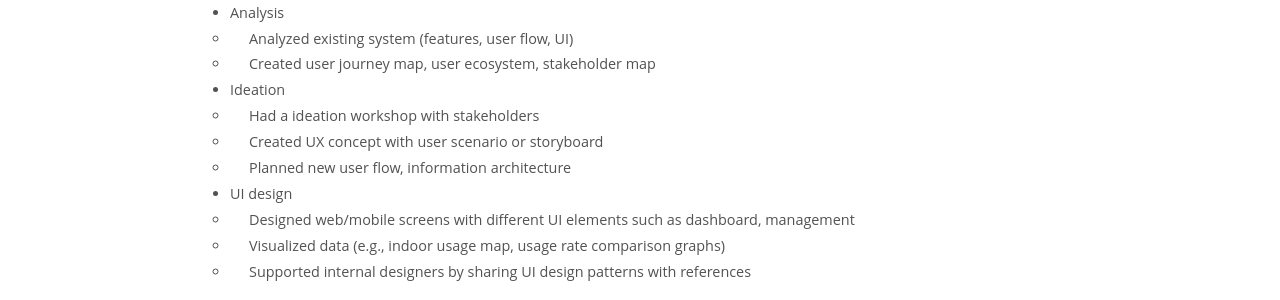
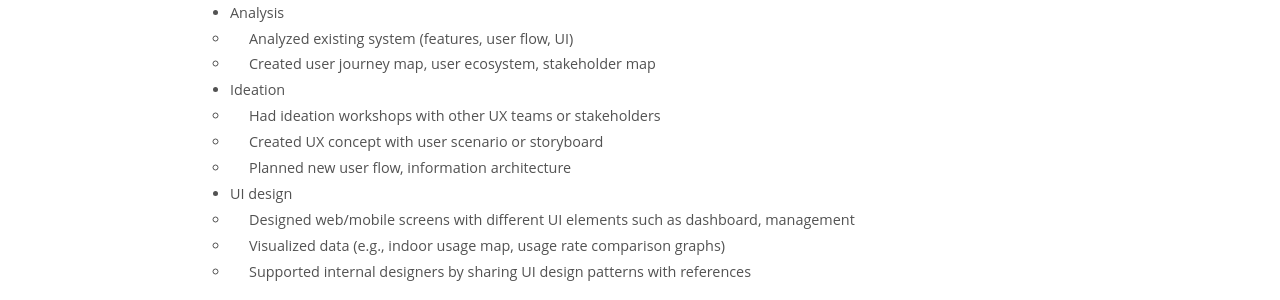
Before and after one commit to ljeun/portfolio_back, a Jekyll site: the page built from _posts/2017-05-01-samsungsds-enterprisesolutions.markdown, in a window 1280 px wide. Shown: the part 1534-1834 px from the top of the page. Built offline with Jekyll 4.4.1, drawn with Linux system fonts in a browser that asks for light colours.

Commit message:
update texts

```diff
--- a/_posts/2017-05-01-samsungsds-enterprisesolutions.markdown
+++ b/_posts/2017-05-01-samsungsds-enterprisesolutions.markdown
@@ -7,7 +7,7 @@ period: 2014-2017
 role: User Research, UI Research, Concept Design, UI Design, Prototyping, Data Visualization
 overview: UX design for Enterprise IT solutions in the retail and mobility industry.I have designed end-to-end user experience from field research to building information architecture and designing specific screens
 section_1: What I did
-content_1: I have designed end-to-end user experience for enterprise solutions, for example, <a href="https://www.samsungsds.com/global/en/solutions/off/nde/nexshop_digital_experience.html" class="link">Nexshop</a> for retail companies. Due to the privacy reasons, it is hard to show any specific visuals as a result, but I did design works from user research, concept design to specific screen design for web or mobile with detail specifications. I have used different kinds of tools such as Powerpoint, Balsamiq, Adobe Illustrator, Sketch, and Invision. <ul><li>User research <ul> <li> observed the context of use (field research) (e.g., Retail shops, Bus usage behavior in Vietnam)</li> <li>Interviewed stakeholders and users with semi-structured interview questions</li> <li>Evaluated usability in qualitative/quantitative ways.</li></ul></li><li>Analysis <ul><li>Analyzed existing system (features, user flow, UI)</li><li>Created user journey map, user ecosystem, stakeholder map </li></ul><li>Ideation <ul><li>Had a ideation workshop with stakeholders</li><li>Created UX concept with user scenario or storyboard</li><li> Planned new user flow,  information architecture</li></ul><li>UI design <ul><li>Designed web/mobile screens with different UI elements such as dashboard, management</li><li>Visualized data (e.g., indoor usage map, usage rate comparison graphs)</li><li>Supported internal designers by sharing UI design patterns with references </li></ul></ul>
+content_1: I have designed end-to-end user experience for enterprise solutions, for example, <a href="https://www.samsungsds.com/global/en/solutions/off/nde/nexshop_digital_experience.html" class="link">Nexshop</a> for retail companies. Due to the privacy reasons, it is hard to show any specific visuals as a result, but I did design works from user research, concept design to specific screen design for web or mobile with detail specifications. I have used different kinds of tools such as Powerpoint, Balsamiq, Adobe Illustrator, Sketch, and Invision. <ul><li>User research <ul> <li> observed the context of use (field research) (e.g., Retail shops, Bus usage behavior in Vietnam)</li> <li>Interviewed stakeholders and users with semi-structured interview questions</li> <li>Evaluated usability in qualitative/quantitative ways.</li></ul></li><li>Analysis <ul><li>Analyzed existing system (features, user flow, UI)</li><li>Created user journey map, user ecosystem, stakeholder map </li></ul><li>Ideation <ul><li>Had ideation workshops with other UX teams or stakeholders</li><li>Created UX concept with user scenario or storyboard</li><li> Planned new user flow,  information architecture</li></ul><li>UI design <ul><li>Designed web/mobile screens with different UI elements such as dashboard, management</li><li>Visualized data (e.g., indoor usage map, usage rate comparison graphs)</li><li>Supported internal designers by sharing UI design patterns with references </li></ul></ul>
 image_main: /img/works/samsungsds/main.png
 #image_main_detail: /img/works/samsungsds/main_detail.png
 #image_sketches: /img/works/samsungsds/sketches.png
```
